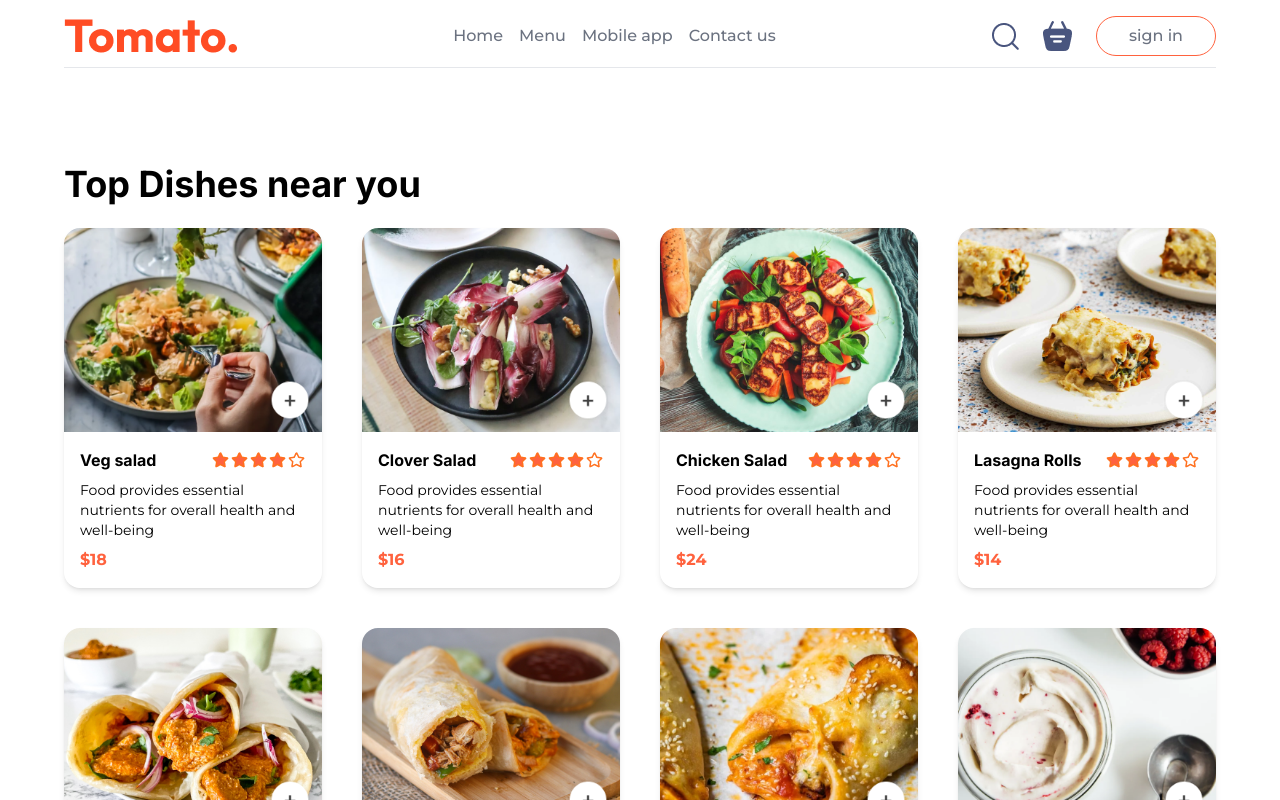
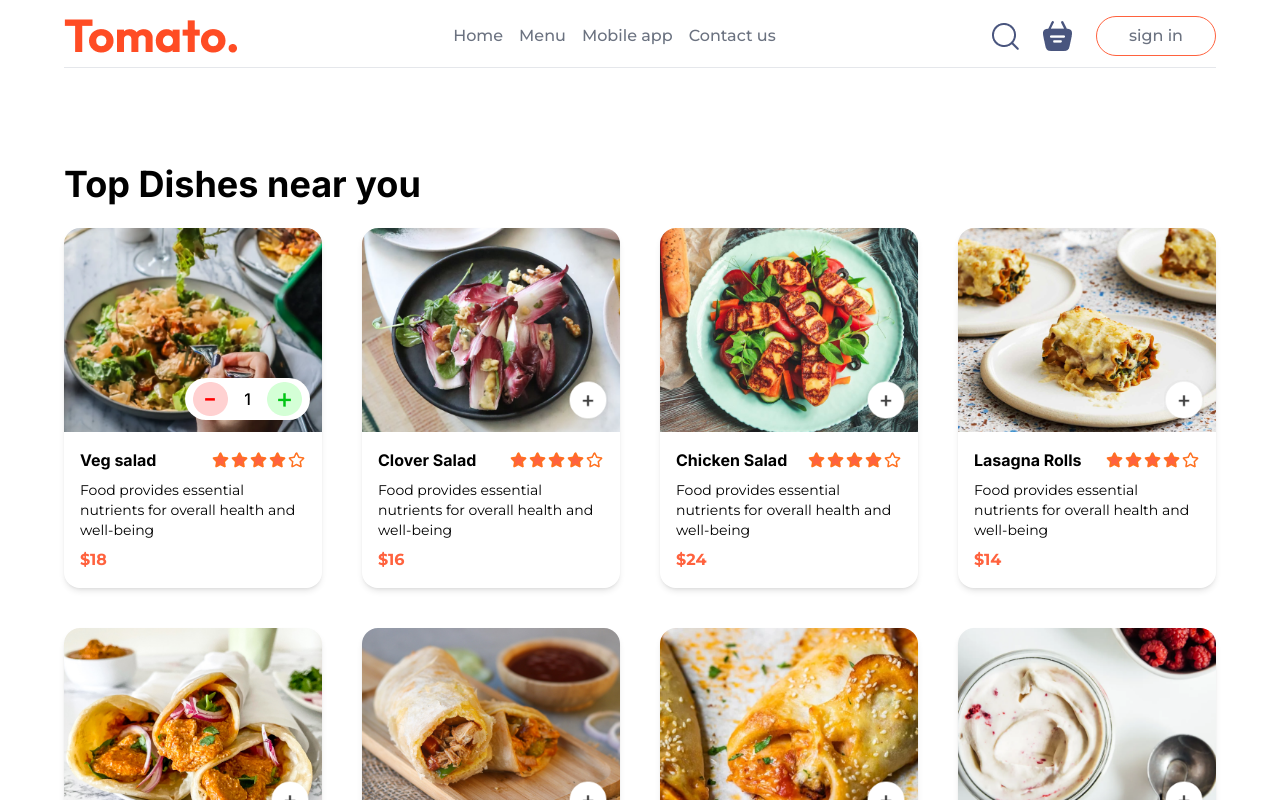
Before and after one commit to IGUIDER-AMINE/food_delivery, a Next.js app: page / in a window 1280 px wide. Both pictures are taken after a click on the button 290 px from the left and 1535 px from the top of the page. Shown: the part 1135-1935 px from the top of the page. Built offline with nearby package versions, Linux system fonts and the light colour scheme.

Commit message:
finish desgin

```diff
--- /dev/null
+++ b/components/elements/Dishe.tsx
@@ -0,0 +1,74 @@
+"use client";
+
+import { assets } from "@/public/asstes";
+import Image, { StaticImageData } from "next/image";
+import React, { useState } from "react";
+
+interface typeDishe {
+  image: StaticImageData;
+  name: string;
+  description: string;
+  price: number;
+}
+
+const Dishe = ({ image, name, description, price }: typeDishe) => {
+  const [addDish, setaddDish] = useState(0);
+  return (
+    <div className="gap-y-2 cursor-pointer shadow-md rounded-2xl">
+      <div className="relative">
+        <Image
+          className="object-cover rounded-t-2xl w-full min-w-[104px] h-[204px]"
+          src={image}
+          alt={name}
+          quality={100}
+        />
+        {addDish !== 0 ? (
+          <div className="flex gap-4 items-center absolute bottom-3 bg-white py-1 px-2 rounded-full right-3">
+            <Image
+              className="object-cover rounded-t-2xl max-w-10"
+              src={assets.remove_icon_red}
+              alt={name}
+              quality={100}
+              onClick={() => setaddDish((prev) => prev - 1)}
+            />
+            <span className="font-medium font-titleFont">{addDish}</span>
+            <Image
+              className="object-cover rounded-t-2xl max-w-10"
+              src={assets.add_icon_green}
+              alt={name}
+              quality={100}
+              onClick={() => setaddDish((prev) => prev + 1)}
+            />
+          </div>
+        ) : (
+          <button
+            onClick={() => setaddDish(1)}
+            className="absolute bottom-3 right-3"
+          >
+            <Image
+              className="object-cover rounded-t-2xl w-10"
+              src={assets.add_icon_white}
+              alt={name}
+              quality={100}
+            />
+          </button>
+        )}
+      </div>
+      <div className="p-4 space-y-2">
+        <div className="flex gap-x-2 justify-between">
+          <h3 className="font-titleFont font-bold">{name}</h3>
+          <Image
+            className="object-contain"
+            src={assets.rating_starts}
+            alt="rating_starts"
+            quality={100}
+          />
+        </div>
+        <p className="text-sm">{description}</p>
+        <div className="font-bold text-orangeColor">${price}</div>
+      </div>
+    </div>
+  );
+};
+
+export default Dishe;
--- a/components/sections/Dishes.tsx
+++ b/components/sections/Dishes.tsx
@@ -1,6 +1,7 @@
 import { assets, food_list } from "@/public/asstes";
 import Image from "next/image";
 import React from "react";
+import Dishe from "../elements/Dishe";
 
 const Dishes = () => {
   return (
@@ -9,40 +10,13 @@ const Dishes = () => {
       <div className="grid grid-flow-row md:grid-cols-2 lg:grid-cols-3 xl:grid-cols-4 gap-10 pb-4 ">
         {food_list.slice(1, 10).map((item, index) => {
           return (
-            <div
+            <Dishe
               key={index}
-              className="gap-y-2 cursor-pointer shadow-md rounded-2xl"
-            >
-              <div className="relative">
-                <Image
-                  className="object-cover rounded-t-2xl w-full min-w-[104px] h-[204px]"
-                  src={item?.image}
-                  alt={item?.name}
-                  quality={100}
-                />
-                <button className="absolute bottom-3 right-3">
-                  <Image
-                    className="object-cover rounded-t-2xl w-10"
-                    src={assets.add_icon_white}
-                    alt={item?.name}
-                    quality={100}
-                  />
-                </button>
-              </div>
-              <div className="p-4 space-y-2">
-                <div className="flex gap-x-2 justify-between">
-                  <h3 className="font-titleFont font-bold">{item?.name}</h3>
-                  <Image
-                    className="object-contain"
-                    src={assets.rating_starts}
-                    alt="rating_starts"
-                    quality={100}
-                  />
-                </div>
-                <p className="text-sm">{item?.description}</p>
-                <div className="font-bold text-orangeColor">${item?.price}</div>
-              </div>
-            </div>
+              name={item?.name}
+              description={item?.description}
+              price={item?.price}
+              image={item?.image}
+            />
           );
         })}
       </div>
```
